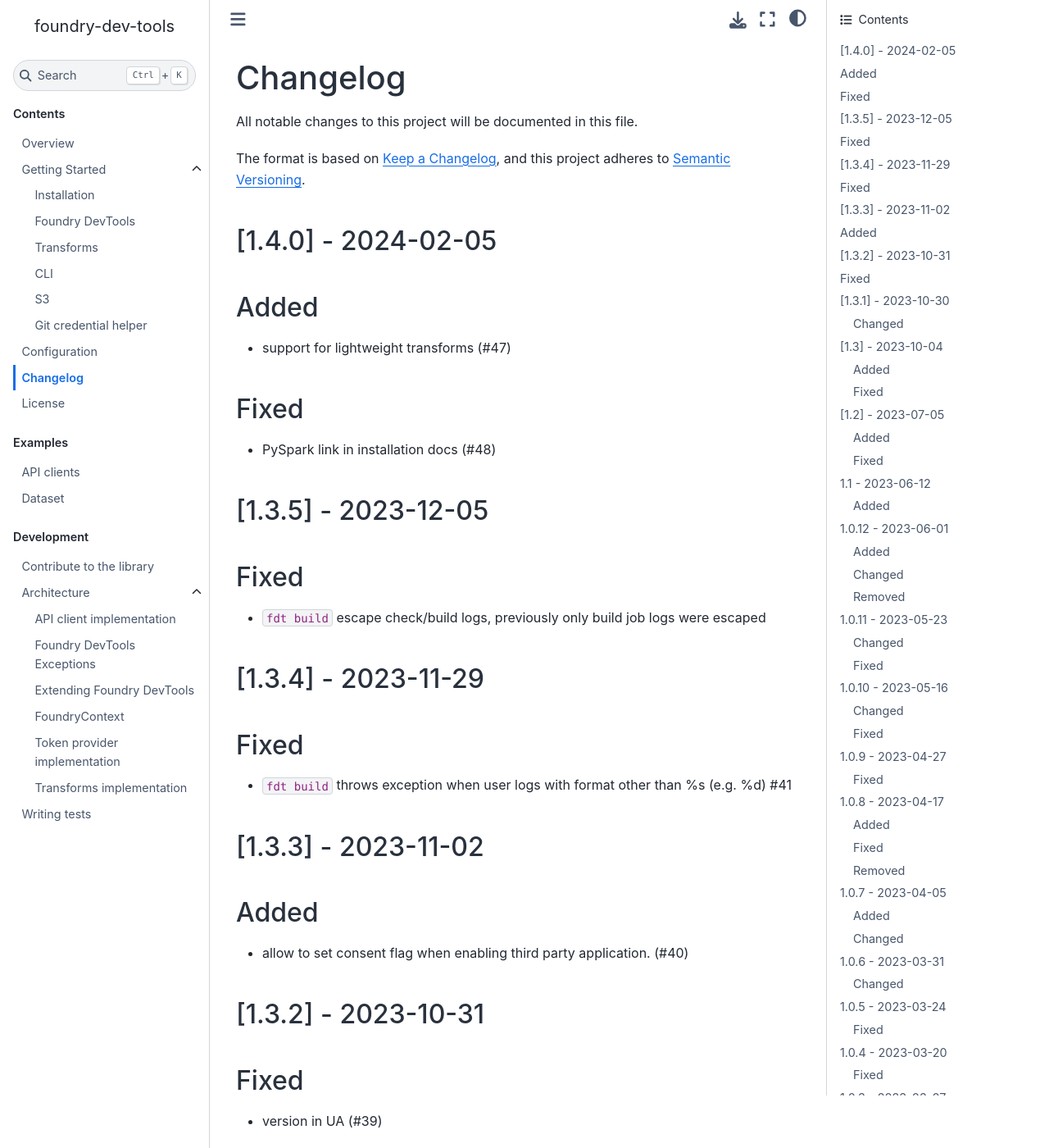
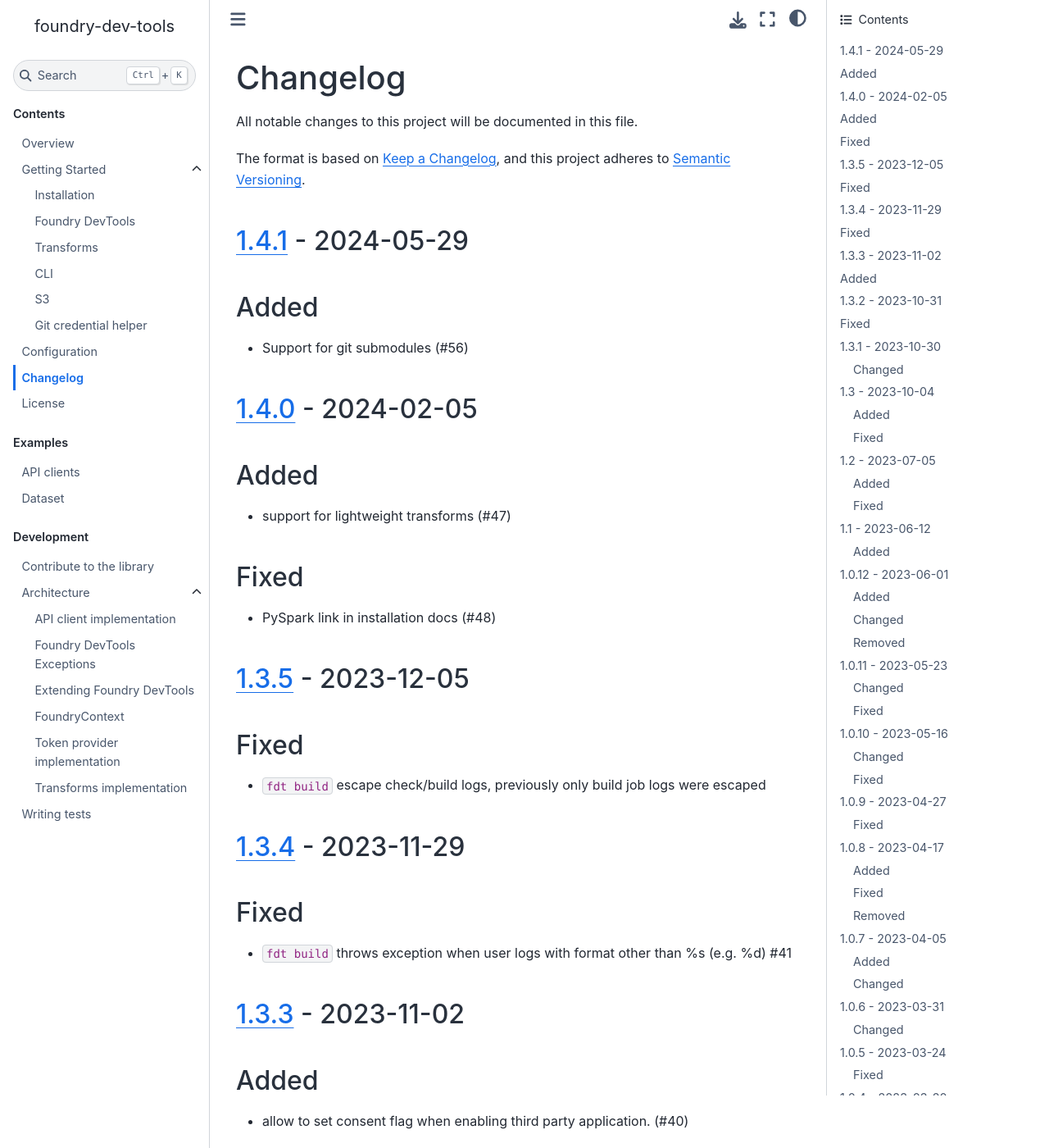
Before and after one commit to emdgroup/foundry-dev-tools, a Sphinx documentation site: the page built from docs/changelog.md, in a window 1280 px wide and 1400 px high. Shown: the whole window at 82% size. Built offline with Sphinx 7.4.7 and the Sphinx Book theme 1.1.4, drawn with Linux system fonts in a browser that asks for light colours; pages that are not in the unit, such as notebooks, are missing from menus; the version number is read from the project's files by our own code; some of the changed text lies outside the part shown.

Commit message:
feat: release v1.4.1

```diff
--- a/docs/changelog.md
+++ b/docs/changelog.md
@@ -4,6 +4,11 @@ All notable changes to this project will be documented in this file.
 
 The format is based on [Keep a Changelog],
 and this project adheres to [Semantic Versioning].
+
+## [1.4.1] - 2024-05-29
+
+## Added
+  - Support for git submodules (#56)
 
 ## [1.4.0] - 2024-02-05
 
@@ -198,6 +203,15 @@ and this project adheres to [Semantic Versioning].
 
 [Keep a Changelog]: https://keepachangelog.com/en/1.0.0/
 [Semantic Versioning]: https://semver.org/spec/v2.0.0.html
+[1.4.1]: https://github.com/emdgroup/foundry-dev-tools/compare/v1.4.0...v1.4.1
+[1.4.0]: https://github.com/emdgroup/foundry-dev-tools/compare/v1.3.5...v1.4.0
+[1.3.5]: https://github.com/emdgroup/foundry-dev-tools/compare/v1.3.4...v1.3.5
+[1.3.4]: https://github.com/emdgroup/foundry-dev-tools/compare/v1.3.3...v1.3.4
+[1.3.3]: https://github.com/emdgroup/foundry-dev-tools/compare/v1.3.2...v1.3.3
+[1.3.2]: https://github.com/emdgroup/foundry-dev-tools/compare/v1.3.1...v1.3.2
+[1.3.1]: https://github.com/emdgroup/foundry-dev-tools/compare/v1.3...v1.3.1
+[1.3]: https://github.com/emdgroup/foundry-dev-tools/compare/v1.2...v1.3
+[1.2]: https://github.com/emdgroup/foundry-dev-tools/compare/v1.1...v1.2
 [1.1]: https://github.com/emdgroup/foundry-dev-tools/compare/v1.0.12...v1.1
 [1.0.12]: https://github.com/emdgroup/foundry-dev-tools/compare/v1.0.11...v1.0.12
 [1.0.11]: https://github.com/emdgroup/foundry-dev-tools/compare/v1.0.10...v1.0.11
```
